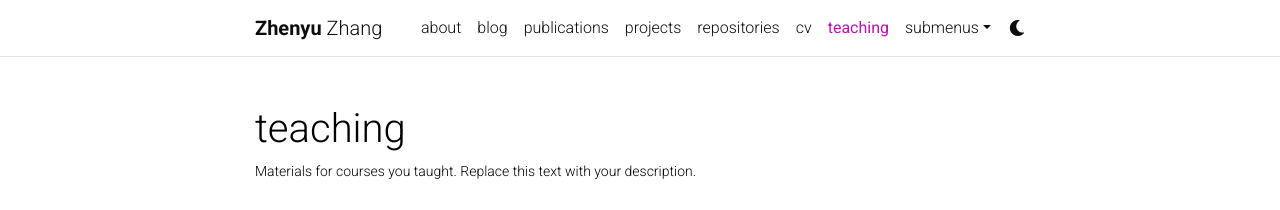
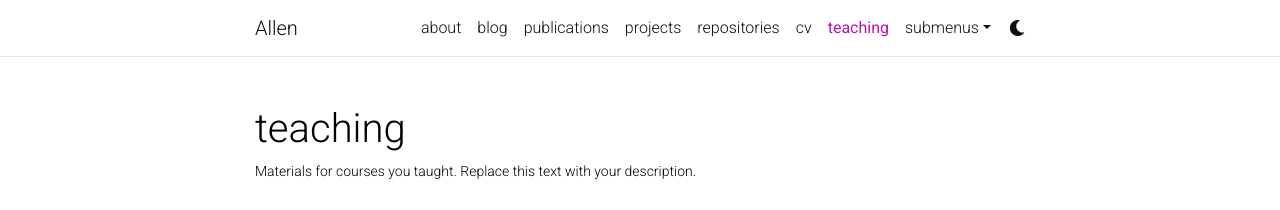
Before and after one commit to Kyriection/Kyriection.github.io, a Jekyll site: the page built from _pages/teaching.md, in a window 1280 px wide. Shown: the top 210 px of the page. Built offline with Jekyll 4.4.1, drawn with Linux system fonts in a browser that asks for light colours; comment, search, counter and statistics services are not loaded; a style sheet for code colours, icons or effects is not loaded.

Commit message:
Update _config.yml

```diff
--- a/_config.yml
+++ b/_config.yml
@@ -2,7 +2,7 @@
 # Site settings
 # -----------------------------------------------------------------------------
 
-title: blank # the website title (if blank, full name will be used instead)
+title: Allen # the website title (if blank, full name will be used instead)
 first_name: Zhenyu
 middle_name:
 last_name: Zhang
@@ -18,8 +18,8 @@
 lang: en # the language of your site (for example: en, fr, cn, ru, etc.)
 icon: ⚛️  # the emoji used as the favicon (alternatively, provide image name in /assets/img/)
 
-url: https://alshedivat.github.io # the base hostname & protocol for your site
-baseurl: /al-folio # the subpath of your site, e.g. /blog/
+url: https://kyriection.github.io # the base hostname & protocol for your site
+baseurl: # the subpath of your site, e.g. /blog/
 last_updated: false # set to true if you want to display last updated in the footer
 impressum_path:  # set to path to include impressum link in the footer, use the same path as permalink in a page, helps to conform with EU GDPR
 
```
